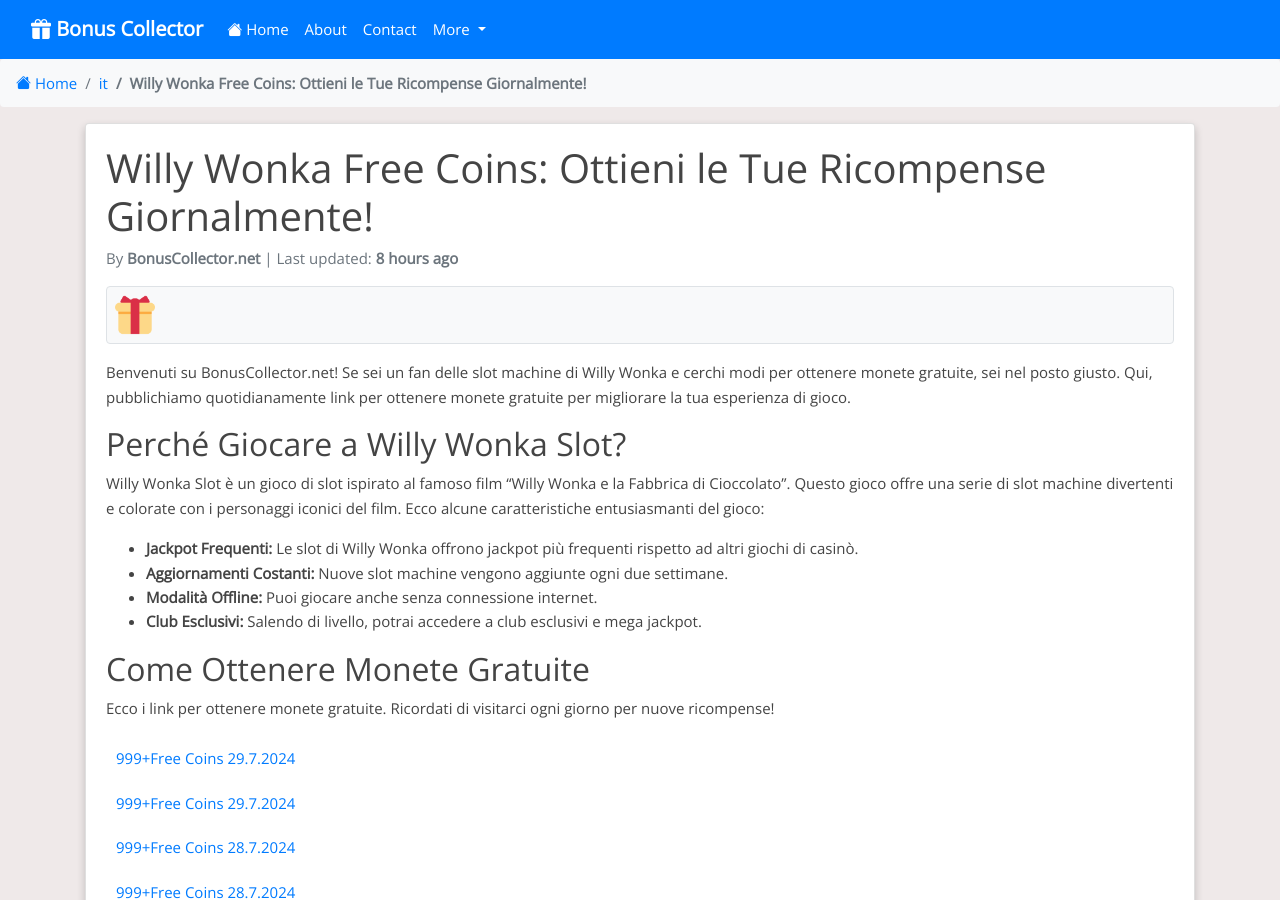
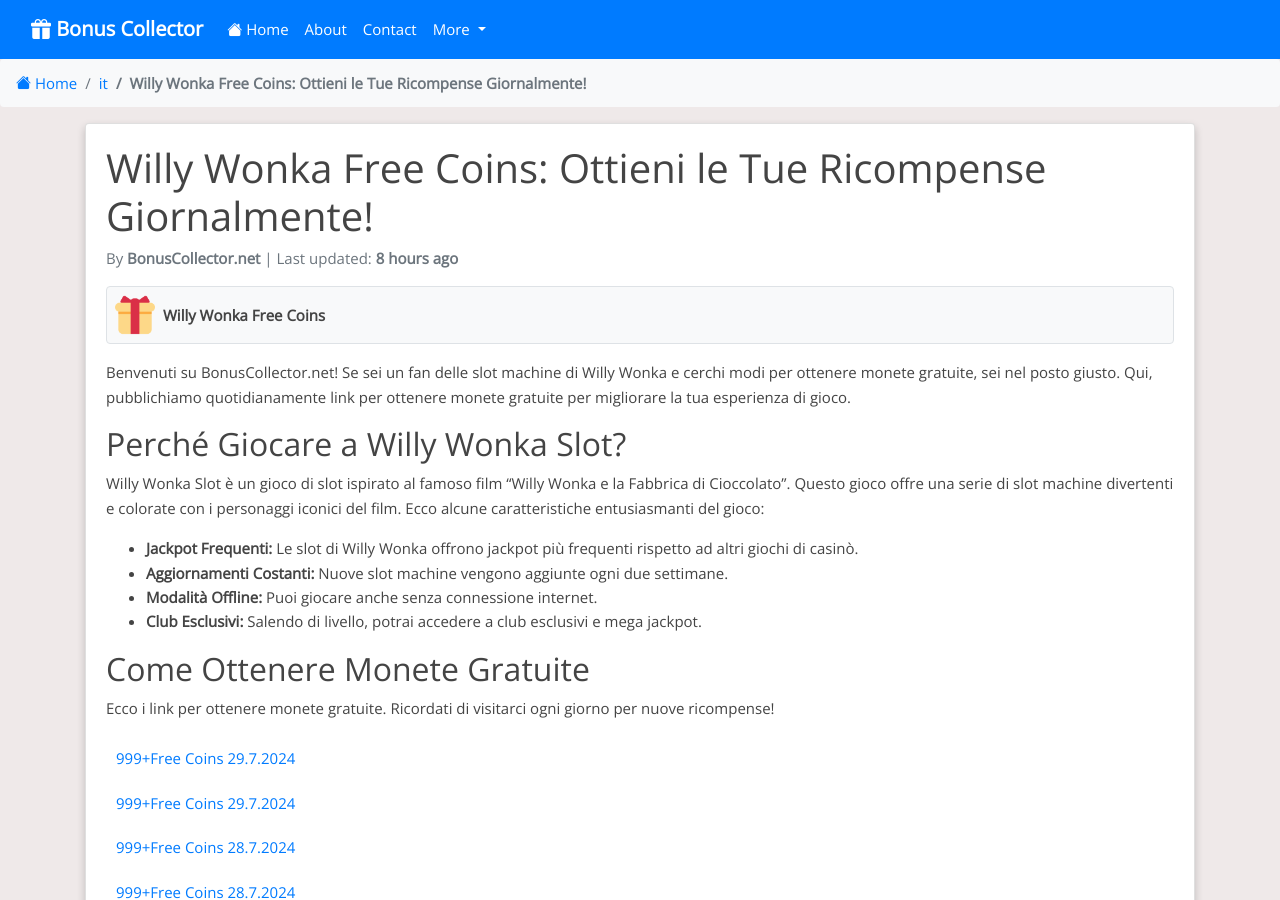
Before and after one commit to Prollad99/bs-net, a Jekyll site: the page built from it/_posts/2024-07-23-willy-wonka.md, in a window 1280 px wide and 900 px high. Built offline with Jekyll 4.4.1, drawn with Linux system fonts in a browser that asks for light colours; nearby versions of some CDN libraries; comment, search, counter and statistics services are not loaded.

Commit message:
Update 2024-07-23-willy-wonka.md

```diff
--- a/it/_posts/2024-07-23-willy-wonka.md
+++ b/it/_posts/2024-07-23-willy-wonka.md
@@ -9,6 +9,8 @@
 permalink: /it/willy-wonka-free-coins/
 image: /assets/images/willy-wonka.jpeg
 include_file: willy-wonka.html
+manifest: /manifests/it/willy-wonka.json
+app_name: "Willy Wonka Free Coins"
 ---
 
 Benvenuti su BonusCollector.net! Se sei un fan delle slot machine di Willy Wonka e cerchi modi per ottenere monete gratuite, sei nel posto giusto. Qui, pubblichiamo quotidianamente link per ottenere monete gratuite per migliorare la tua esperienza di gioco.
```
